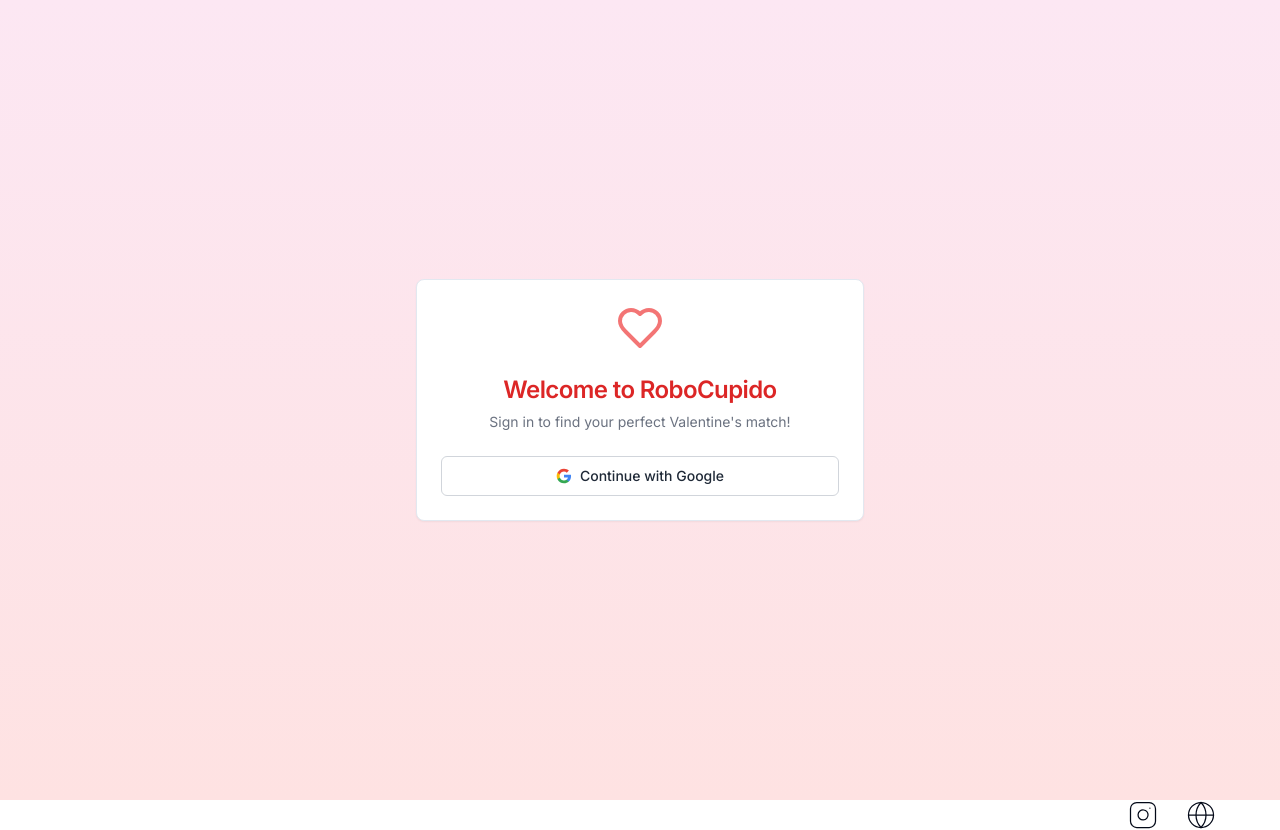
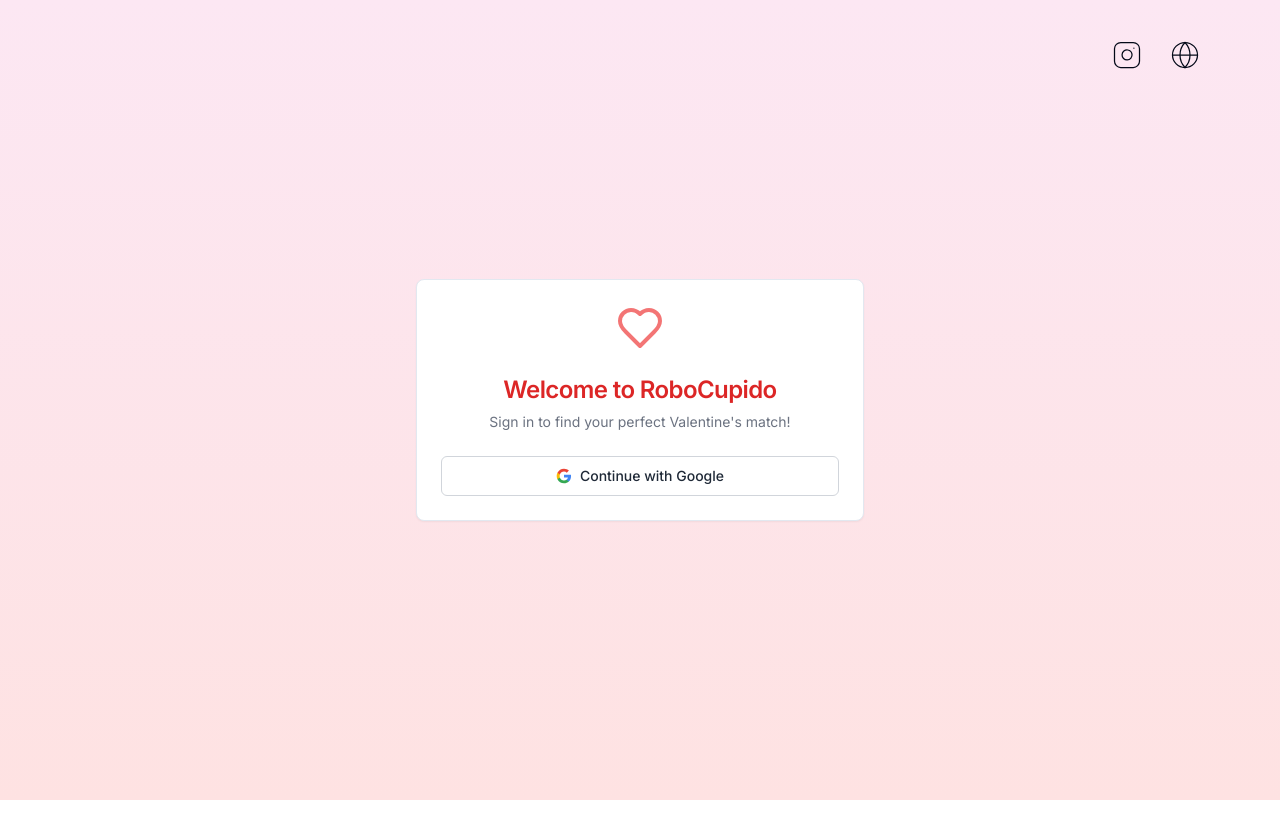
Before and after one commit to RoBorregos/robocupido2025, a Next.js app: page /login in a window 1280 px wide. After the commit the page ends 800 px from the top, so only its background shows below. Built offline with nearby package versions, Linux system fonts and the light colour scheme.

Commit message:
fixed the header

```diff
--- a/components/header.tsx
+++ b/components/header.tsx
@@ -4,15 +4,17 @@ import { socialNetworks } from "@/data";
 
 const Header = () => {
     return (
-            <header>
-                <div className = "container justify-between max-w-6xl mx-auto md:flex">
-                    <Link href = "/">
+        <header className="absolute z-40 w-full top-5 md:top-10 px-20">
+            <div className="container justify-between max-w-6xl mx-auto md:flex">
+                <Link href="/">
+                    {/* Add your logo or text here */}
                 </Link>
                 <div className="flex items-center justify-center gap-7">
-                        {socialNetworks.map(({logo,src,id}) => (
-                            <Link key={id}
+                    {socialNetworks.map(({ logo, src, id }) => (
+                        <Link
+                            key={id}
                             href={src}
-                            target ="_blank"
+                            target="_blank"
                             className="transition-all duration-300 hover:text-blue-500"
                         >
                             {logo}
```
Lines whose indentation alone changed are shown as unchanged.
